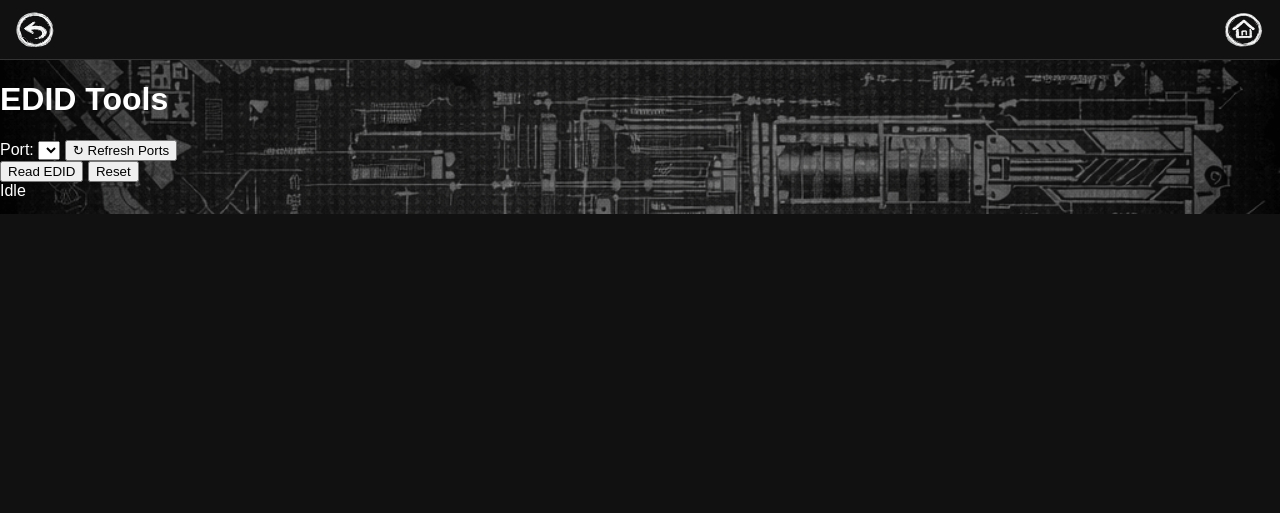
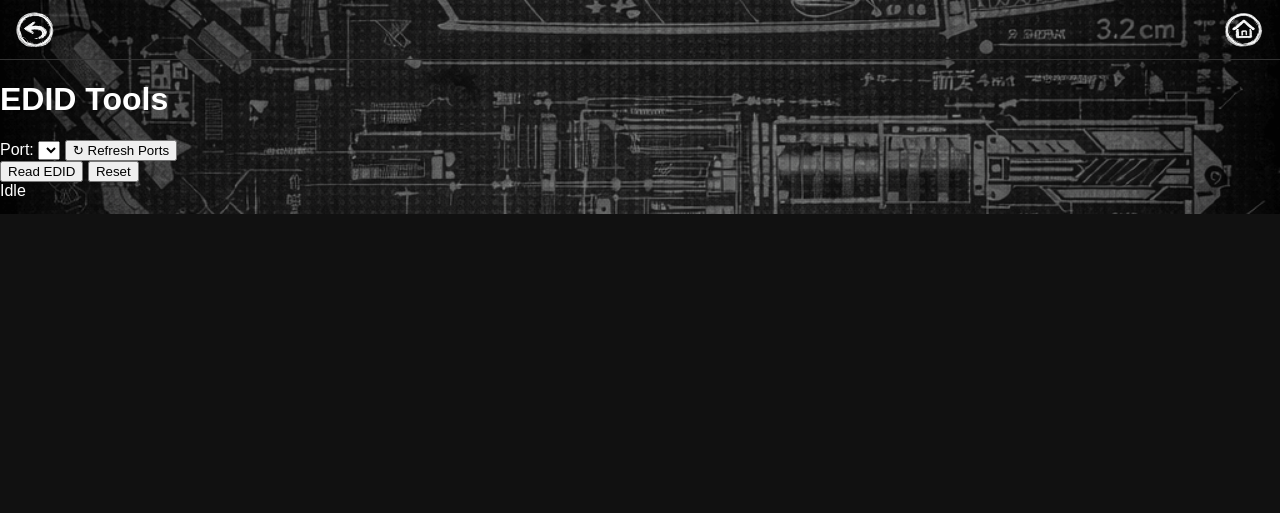
Before and after one commit to padge81/AmuseTechTools, a Flask app: page /edid in a window 1280 px wide. Shown: the top 513 px of the page. Run offline with Flask 3, Linux system fonts and the light colour scheme; data that the repository does not hold is empty.

Commit message:
Update kiosk.css

```diff
--- a/frontend/static/css/kiosk.css
+++ b/frontend/static/css/kiosk.css
@@ -48,7 +48,7 @@ body {
     height: 60px;
     padding: 0 16px;
 
-    background: #111;        /* or match your theme */
+    /*background: #111; */       /* or match your theme */
     border-bottom: 1px solid #333;
 }
 
```
